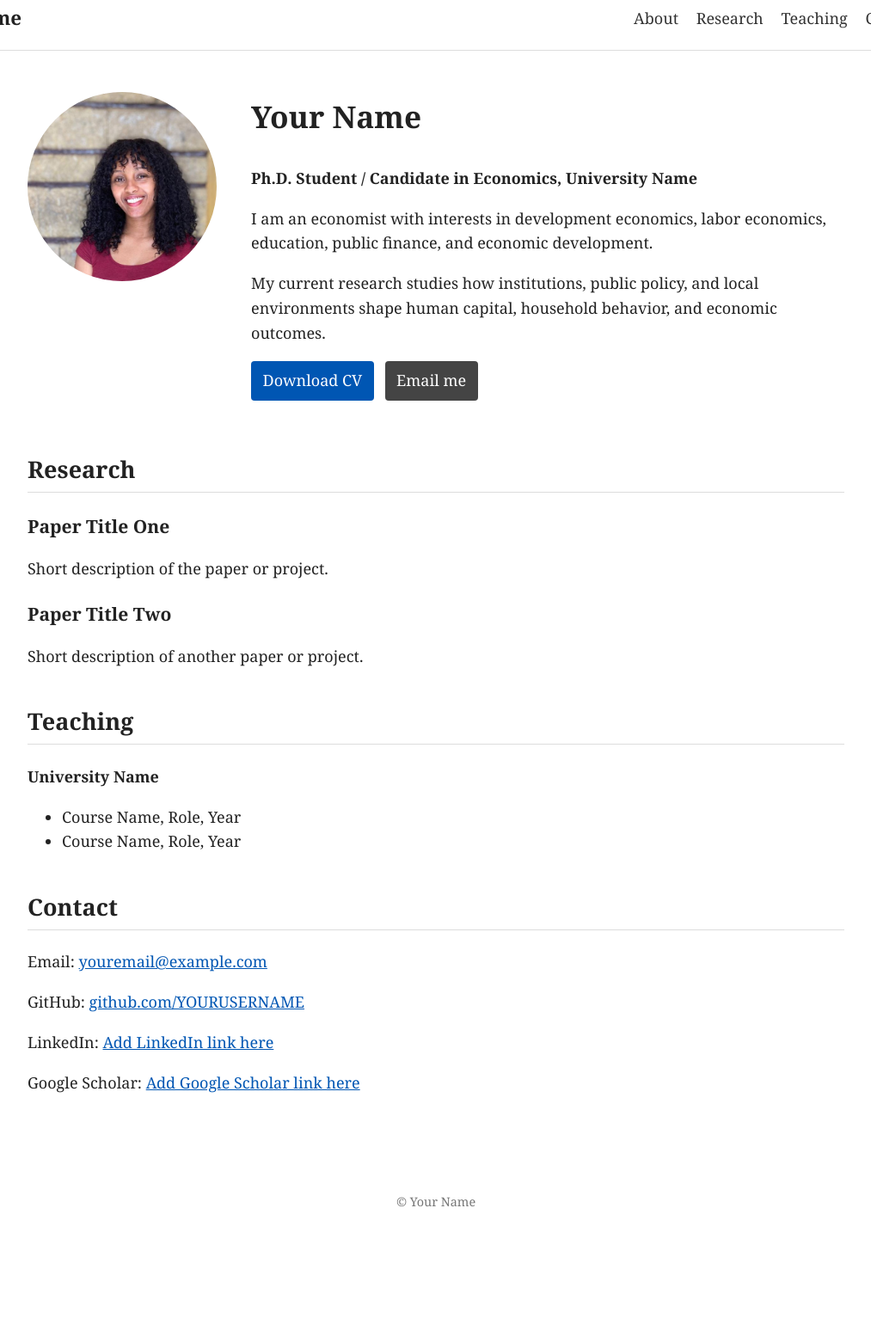
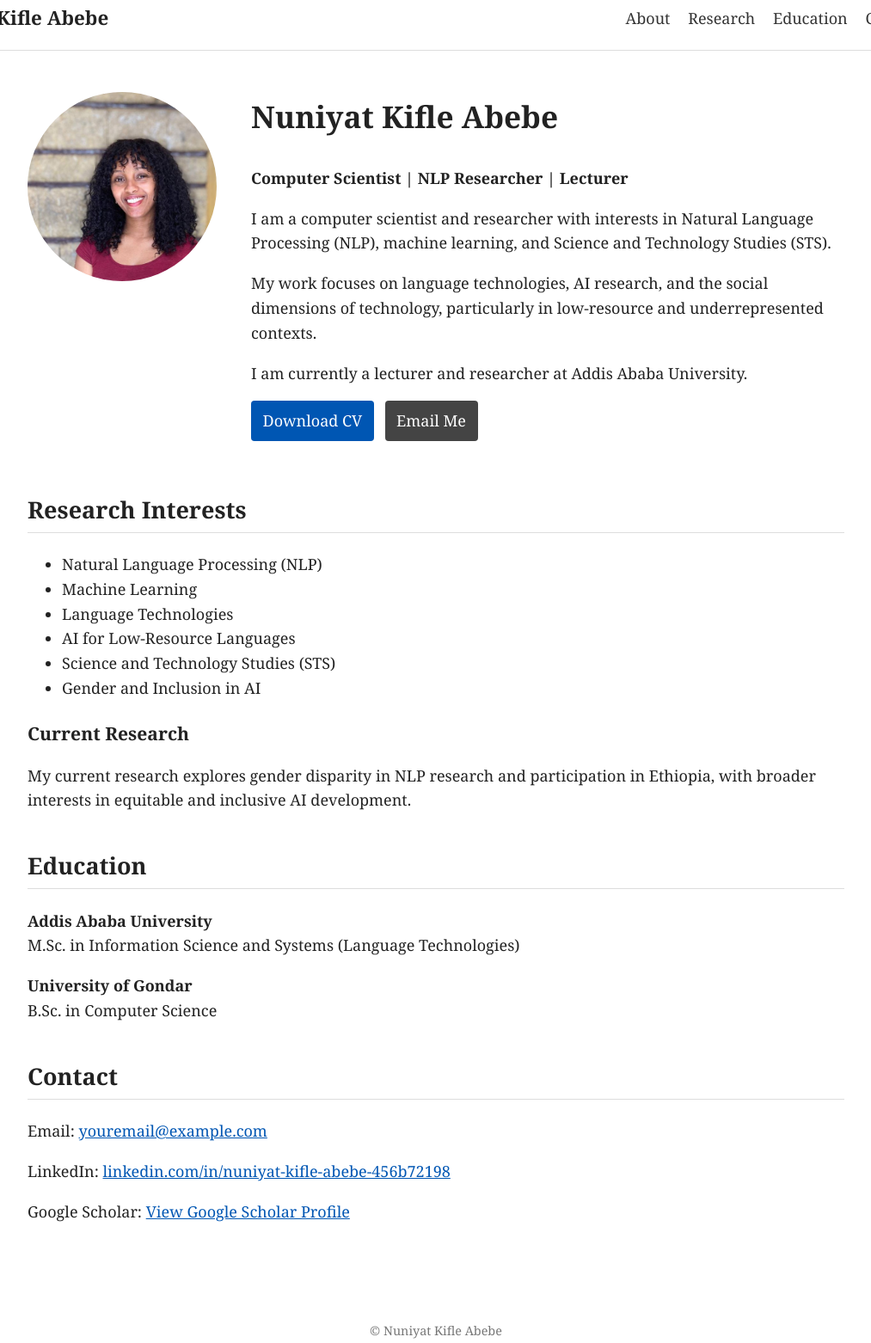
Before and after one commit to nuniyat/nuniyatkifleabebe.github.io, a plain HTML site: page index.html in a window 1280 px wide. Shown: the part 16-1578 px from the top of the page at 86% size, without its empty margins (133-1146 px from the left). Before the commit the page ends 1472 px from the top, so only its background shows below. Drawn offline with Linux system fonts and the light colour scheme.

Commit message:
Update index.html

```diff
--- a/index.html
+++ b/index.html
@@ -3,79 +3,131 @@
 <head>
   <meta charset="UTF-8">
   <meta name="viewport" content="width=device-width, initial-scale=1.0">
-  <title>Your Name</title>
+  <title>Nuniyat Kifle Abebe</title>
   <link rel="stylesheet" href="style.css">
 </head>
 <body>
 
   <header>
-    <h1>Your Name</h1>
+    <h1>Nuniyat Kifle Abebe</h1>
+
     <nav>
       <a href="#about">About</a>
       <a href="#research">Research</a>
-      <a href="#teaching">Teaching</a>
+      <a href="#education">Education</a>
       <a href="CV.pdf">CV</a>
       <a href="#contact">Contact</a>
     </nav>
   </header>
 
   <main>
+
     <section id="about" class="intro">
       <img src="profile.jpg" alt="Profile photo" class="profile-photo">
 
       <div>
-        <h2>Your Name</h2>
-        <p><strong>Ph.D. Student / Candidate in Economics, University Name</strong></p>
+        <h2>Nuniyat Kifle Abebe</h2>
 
         <p>
-          I am an economist with interests in development economics, labor economics,
-          education, public finance, and economic development.
+          <strong>
+            Computer Scientist | NLP Researcher | Lecturer
+          </strong>
         </p>
 
         <p>
-          My current research studies how institutions, public policy, and local environments
-          shape human capital, household behavior, and economic outcomes.
+          I am a computer scientist and researcher with interests in
+          Natural Language Processing (NLP), machine learning,
+          and Science and Technology Studies (STS).
+        </p>
+
+        <p>
+          My work focuses on language technologies, AI research,
+          and the social dimensions of technology, particularly
+          in low-resource and underrepresented contexts.
+        </p>
+
+        <p>
+          I am currently a lecturer and researcher at Addis Ababa University.
         </p>
 
         <p>
           <a class="button" href="CV.pdf">Download CV</a>
-          <a class="button secondary" href="mailto:youremail@example.com">Email me</a>
+
+          <a class="button secondary"
+             href="mailto:youremail@example.com">
+             Email Me
+          </a>
         </p>
       </div>
     </section>
 
     <section id="research">
-      <h2>Research</h2>
+      <h2>Research Interests</h2>
 
-      <h3>Paper Title One</h3>
-      <p>Short description of the paper or project.</p>
+      <ul>
+        <li>Natural Language Processing (NLP)</li>
+        <li>Machine Learning</li>
+        <li>Language Technologies</li>
+        <li>AI for Low-Resource Languages</li>
+        <li>Science and Technology Studies (STS)</li>
+        <li>Gender and Inclusion in AI</li>
+      </ul>
 
-      <h3>Paper Title Two</h3>
-      <p>Short description of another paper or project.</p>
+      <h3>Current Research</h3>
+
+      <p>
+        My current research explores gender disparity in NLP research
+        and participation in Ethiopia, with broader interests in
+        equitable and inclusive AI development.
+      </p>
     </section>
 
-    <section id="teaching">
-      <h2>Teaching</h2>
+    <section id="education">
+      <h2>Education</h2>
 
-      <p><strong>University Name</strong></p>
-      <ul>
-        <li>Course Name, Role, Year</li>
-        <li>Course Name, Role, Year</li>
-      </ul>
+      <p>
+        <strong>Addis Ababa University</strong><br>
+        M.Sc. in Information Science and Systems (Language Technologies)
+      </p>
+
+      <p>
+        <strong>University of Gondar</strong><br>
+        B.Sc. in Computer Science
+      </p>
     </section>
 
     <section id="contact">
       <h2>Contact</h2>
 
-      <p>Email: <a href="mailto:youremail@example.com">youremail@example.com</a></p>
-      <p>GitHub: <a href="https://github.com/YOURUSERNAME">github.com/YOURUSERNAME</a></p>
-      <p>LinkedIn: <a href="#">Add LinkedIn link here</a></p>
-      <p>Google Scholar: <a href="#">Add Google Scholar link here</a></p>
+      <p>
+        Email:
+        <a href="mailto:youremail@example.com">
+          youremail@example.com
+        </a>
+      </p>
+
+      <p>
+        LinkedIn:
+        <a href="https://www.linkedin.com/in/nuniyat-kifle-abebe-456b72198"
+           target="_blank">
+          linkedin.com/in/nuniyat-kifle-abebe-456b72198
+        </a>
+      </p>
+
+      <p>
+        Google Scholar:
+        <a href="https://scholar.google.com/citations?user=xlEk1Q8AAAAJ&hl=en&oi=sra"
+           target="_blank">
+          View Google Scholar Profile
+        </a>
+      </p>
+
     </section>
+
   </main>
 
   <footer>
-    <p>© Your Name</p>
+    <p>© Nuniyat Kifle Abebe</p>
   </footer>
 
 </body>
```
